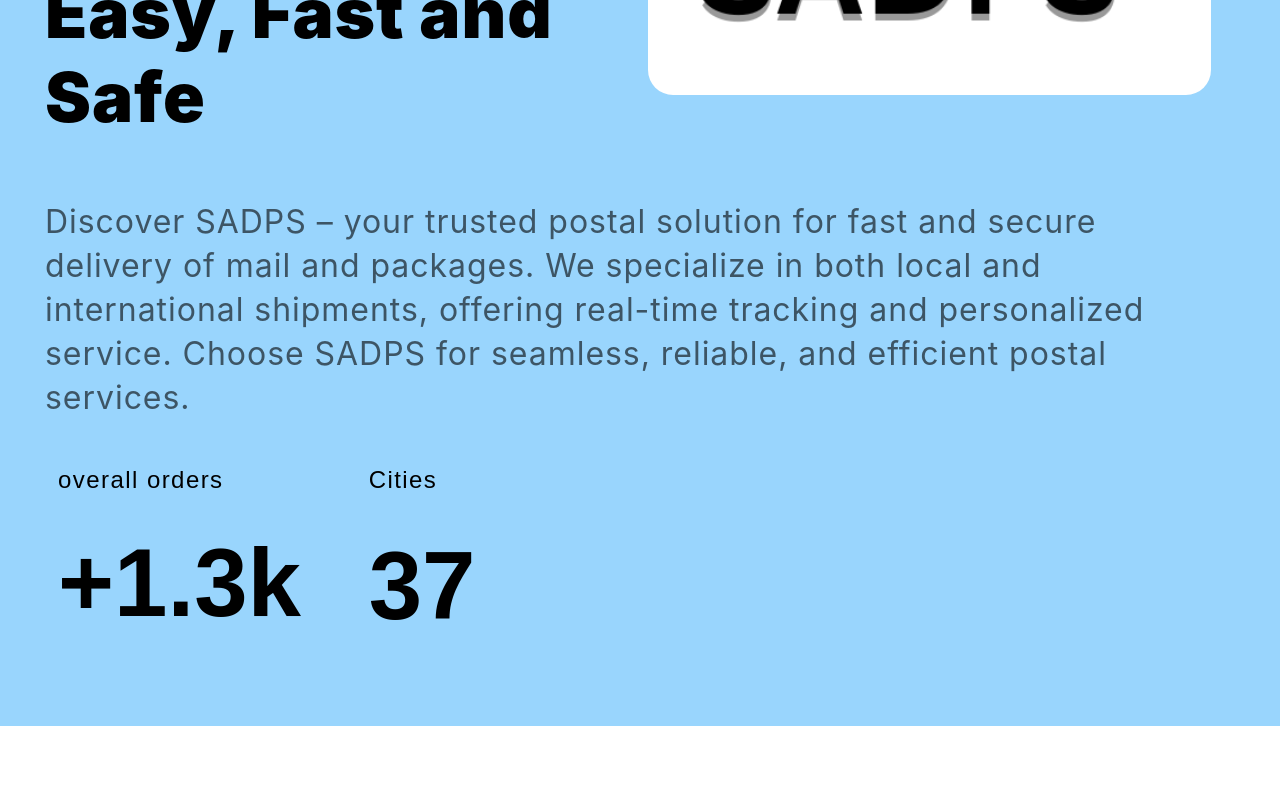
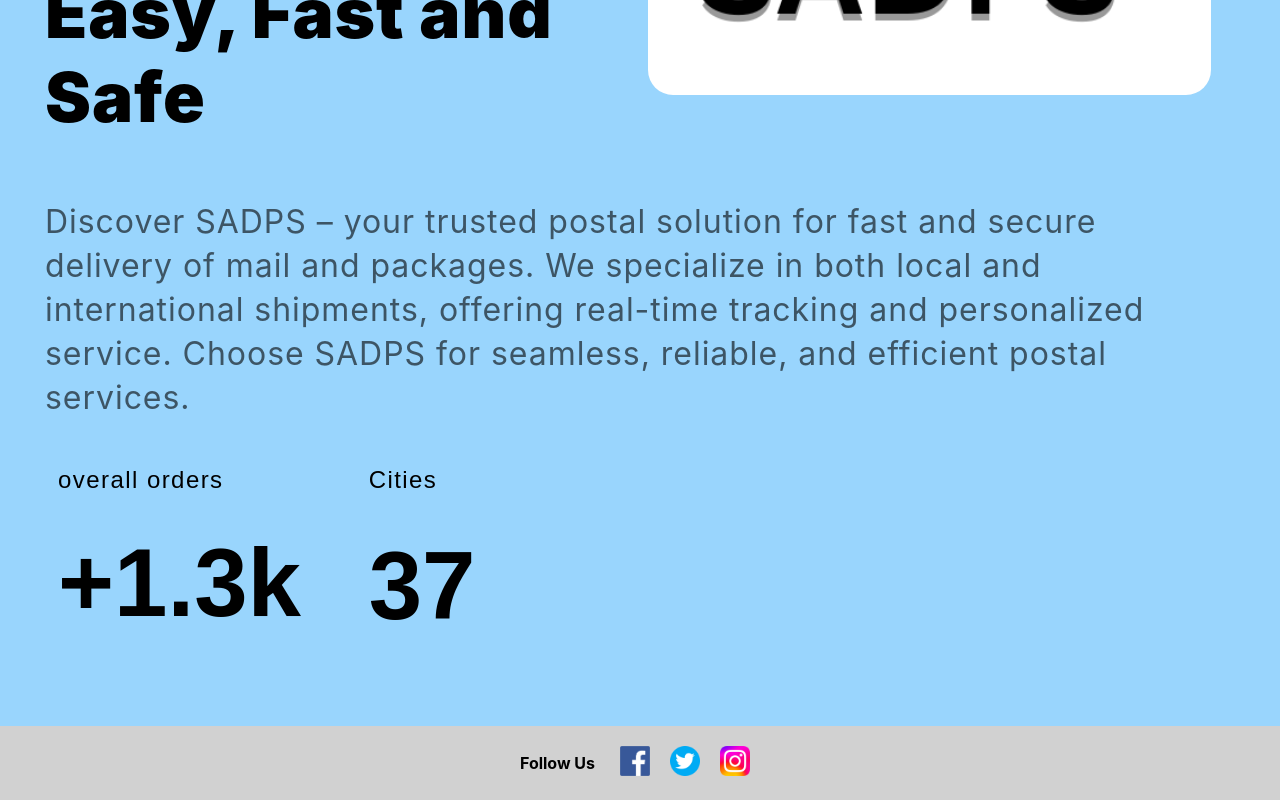
Before and after one commit to arcvelit/SADPS, a React (Create React App) app in the folder sadps-app/: page / in a window 1280 px wide. Shown: the part 428-1228 px from the top of the page. Before the commit the page ends 1154 px from the top, so only its background shows below. Built offline with nearby package versions, Linux system fonts and the light colour scheme.

Commit message:
Footer
Final version footer

```diff
--- a/sadps-app/src/components/Home/Home.js
+++ b/sadps-app/src/components/Home/Home.js
@@ -1,5 +1,8 @@
 import React from 'react';
 import logo from './Style/SADPS-LOGO.png'
+import facebookIcon from './Style/Facebook_icon_2013.png'; // path to your downloaded icon
+import twitterIcon from './Style/Coast_twitter.png';
+import instagramIcon from './Style/Instagram_logo_2022.png';
 import './Style/Home.css'
 function DefaultHome()
 {
@@ -48,7 +51,22 @@
           </div>
         </div>
       </div>
-
+      {/* Footer with Social Media Icons and "Follow Us" label */}
+      <footer className="footer">
+        <div className="socialMediaSection">
+          <span className="followUs">Follow Us</span> {/* Add this line for the "Follow Us" label */}
+          <a href="https://www.facebook.com" target="_blank" rel="noopener noreferrer">
+            <img src={facebookIcon} alt="Facebook" />
+          </a>
+          <a href="https://www.twitter.com" target="_blank" rel="noopener noreferrer">
+            <img src={twitterIcon} alt="Twitter" />
+          </a>
+          <a href="https://www.instagram.com" target="_blank" rel="noopener noreferrer">
+            <img src={instagramIcon} alt="Instagram" />
+          </a>
+          {/* ... more icons as needed ... */}
+        </div>
+      </footer>
     </>
   );
 }
--- a/sadps-app/src/components/Home/Style/Home.css
+++ b/sadps-app/src/components/Home/Style/Home.css
@@ -219,3 +219,33 @@
     white-space: initial;
   }
 }
+
+/* Footer Styling */
+.footer {
+  background-color: rgb(209, 209, 209);
+  text-align: center;
+  padding: 20px;
+}
+
+.footer img {
+  margin: 0 10px;
+  width: 30px; /* Adjust size as needed */
+  height: auto;
+}
+
+/* ... existing styles ... */
+
+.socialMediaSection {
+  display: flex;
+  align-items: center;
+  justify-content: center; /* or 'flex-start' to align to the left */
+  /* ... other styles as needed ... */
+}
+
+.followUs {
+  margin-right: 15px; /* Adjust as needed */
+  font-weight: bold;
+  /* ... other styles as needed ... */
+}
+
+/* ... rest of the styles ... */
```
